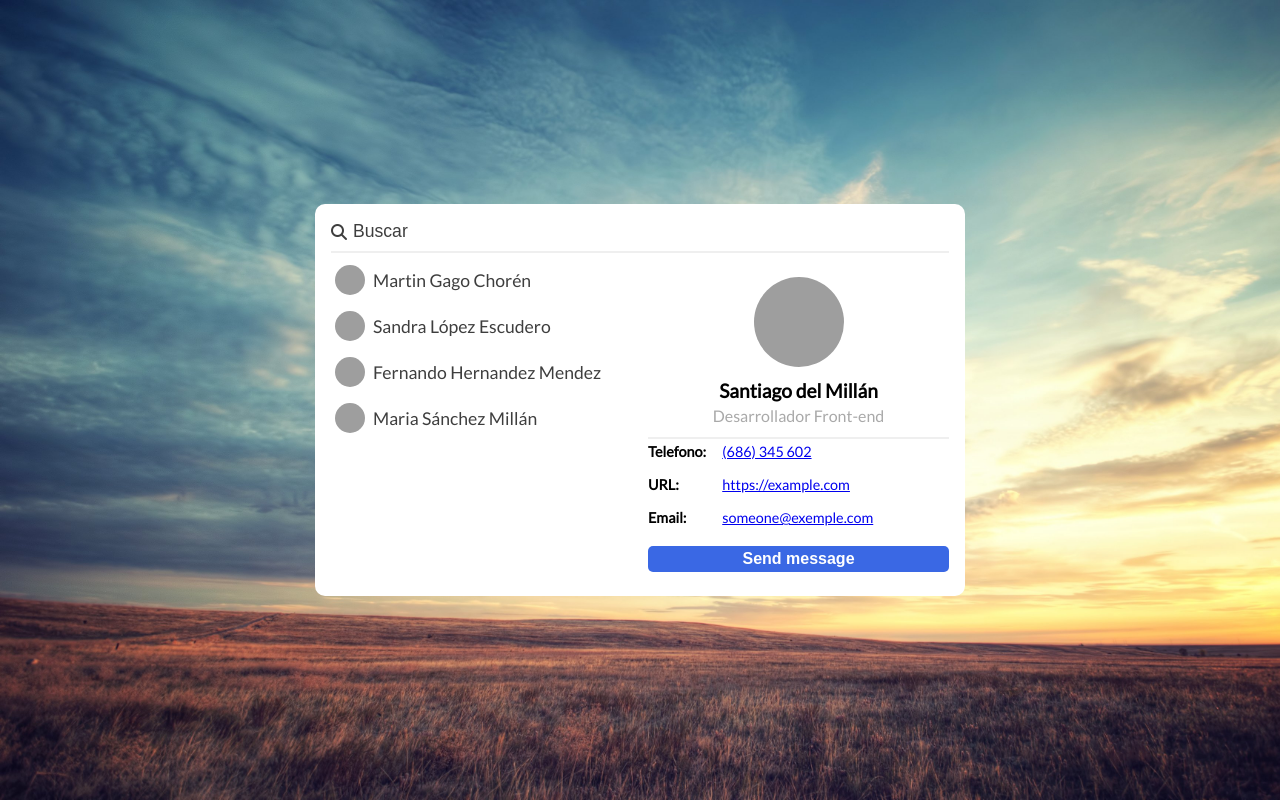
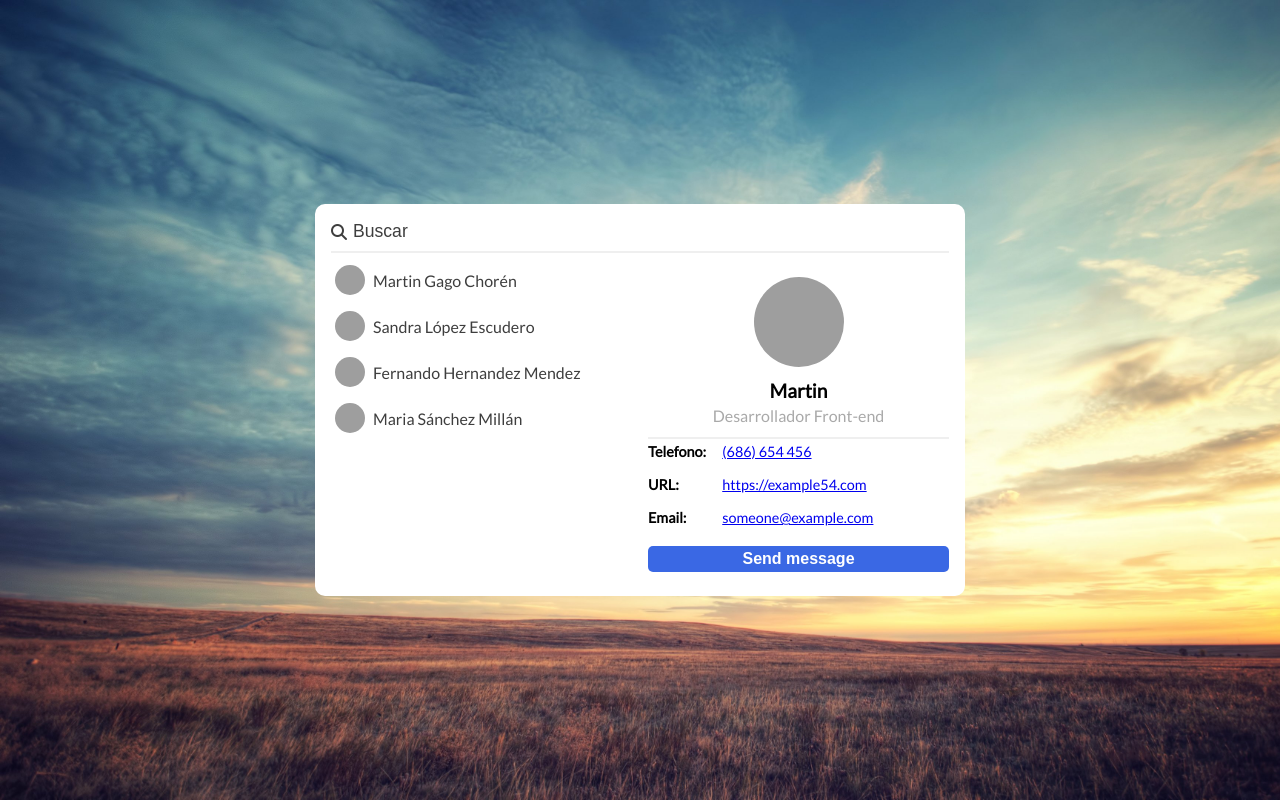
Before and after one commit to Martingago/agenda-contacto, a plain HTML site: page index.html in a window 1280 px wide. Drawn offline with Linux system fonts and the light colour scheme; grey boxes are pictures that could not be loaded.

Commit message:
json y carga en pantalla

```diff
--- a/design/style/style.css
+++ b/design/style/style.css
@@ -62,22 +62,34 @@
         height: auto;
     }
         .agenda-personas li div{
-            display: flex;
+            display: grid;
             gap: .5rem;
+            grid-template-columns: auto 1fr auto;
             align-items: center;
             border-radius: 5px;
             padding: .25rem;
+            cursor: pointer;
+            user-select: none;
+            transition: background-color .2s linear;
+        }
+        .agenda-personas li div i{
+            opacity: 0;
+            transition: opacity .2s linear;
         }
         .agenda-personas li div:hover{
             background-color: rgb(239, 239, 239);
+        }
+        .agenda-personas li div:hover > i{
+            opacity: 1;
         }
         .agenda-personas li div img{
             width: 30px;
             height: 30px;
             border-radius: 50%;
+            object-fit: cover;
         }
         .agenda-personas li div p{
-            font-size: 1.1rem;
+            font-size: 1rem;
             font-weight: 500;
             color: rgb(62, 62, 62);
         }
@@ -96,6 +108,7 @@
         width: 90px;
         height: 90px;
         border-radius: 50%;
+        object-fit: cover;
     }
 
     .profile-ppl  .nombre{
--- a/index.html
+++ b/index.html
@@ -22,21 +22,20 @@
 
             </ul>
             <div class="profile-ppl">
-                <img src="http://placekitten.com/50/50" alt="perfil">
-                <p class="nombre">Santiago del Millán</p>
-                <p class="puesto">Desarrollador Front-end</p>
+                <img class="foto-perfil" src="http://placekitten.com/50/50" alt="perfil">
+                <p class="nombre"></p>
+                <p class="puesto"></p>
                 <hr>
                 <div class="contact-information">
-                    <p>Telefono:</p> <a href="tel:+686 345 602">(686) 345 602</a>
-                    <p>URL: </p> <a class="web" href="https://example.com" target="_blank">https://example.com</a>
-                    <p>Email: </p> <a class="mail" href="mailto:someone@exemple.com">someone@exemple.com</a>
+                    <p>Telefono:</p> <a  class="telefono" href="tel:+686 345 602"></a>
+                    <p>URL: </p> <a class="web" href="https://example.com" target="_blank"></a>
+                    <p>Email: </p> <a class="mail" href="mailto:someone@exemple.com"></a>
                 </div>
                 <button>Send message</button>
 
             </div>
         </div>
 
-
     </section>
 
     <script src="script/app.js"></script>
--- a/script/app.js
+++ b/script/app.js
@@ -1,30 +1,58 @@
 "use strict";
 const listContacto = document.querySelector(".agenda-personas");
-let contacto = [];
+
+const fotoPerfil = document.querySelector(".foto-perfil");
+const telefono = document.querySelector(".telefono");
+const nombre = document.querySelector(".nombre");
+const puesto = document.querySelector(".puesto");
+const web = document.querySelector(".web");
+const mail = document.querySelector(".mail");
+
+
+const contactos = new Map();
 
 async function importarContactos(){
-    const response = await fetch('/script/contactos.json');
-    contacto = await response.json();
+    // Traemos los contactos desde la BBDD y los metemos en un MAP
+    const response = await fetch('script/contactos.json');
+    let contacto = await response.json();
+    contacto.forEach(element => {
+        contactos.set(element.id, element);
+        // Creamos contenido para cada contacto
+        const elementoContacto = document.createElement('li');
+        elementoContacto.className = "contacto";
+        elementoContacto.id = element.id;
+        elementoContacto.innerHTML += `
+        <div>
+            <img src="${element.imagen}" alt="test">
+            <p>${element.nombre + " " + element.apellido} </p>
+            <i class="fa-solid fa-chevron-right"></i>
+        </div>
+        `
+        listContacto.appendChild(elementoContacto)
 
-    contacto.forEach(element => {
-        const persona = document.createElement('li');
-        persona.className = "contacto"
-        persona.id = `${element.ID}`
-        persona.innerHTML += `
-        <div>
-        <img src="${element.imagen}" alt="imagen persona contacto">
-        <p>${element.nombre + " "+  element.apellido}</p>
-        <div>
-        `
-        listContacto.appendChild(persona);
-
-        persona.addEventListener("click",
-
+        // Se pinta por pantalla los datos de los contactos
+        elementoContacto.addEventListener("click",
         ()=> {
-            console.log(persona)
+            fotoPerfil.src = `${element.imagen}`
+            nombre.textContent = `${element.nombre}`;
+            puesto.textContent = `${element.puesto}`;
+            telefono.textContent = `${element.telefono}`;
+            web.textContent = `${element.url}`;
+                web.href = `${element.url}`;
+            mail.textContent = `${element.email}`;
+                mail.href = `mailto:${element.email}`
         })
     }
+    );
+    fotoPerfil.src = `${contactos.get("000").imagen}`
+    nombre.textContent = `${contactos.get("000").nombre}`;
+    puesto.textContent = `${contactos.get("000").puesto}`;
+    telefono.textContent = `${contactos.get("000").telefono}`;
+    web.textContent = `${contactos.get("000").url}`;
+        web.href= `${contactos.get("000").url}`
+    mail.textContent = `${contactos.get("000").email}`;
+        mail.href = `mailto:${contactos.get("000".email)}`
 
-    );
+
 }
 importarContactos();
--- a/script/contactos.json
+++ b/script/contactos.json
@@ -1,38 +1,42 @@
 [
         {
-            "ID": "000",
+            "id": "000",
             "nombre": "Martin",
             "apellido": "Gago Chorén",
+            "puesto": "Desarrollador Front-end",
             "telefono": "(686) 654 456",
             "email": "someone@example.com",
-            "url": "https://example.com",
-            "imagen": "http://placekitten.com/50/50"
+            "url": "https://example54.com",
+            "imagen": "http://placekitten.com/250/500"
         },
         {
-            "ID": "001",
+            "id": "001",
             "nombre": "Sandra",
             "apellido": "López Escudero",
+            "puesto": "Desarrolladora de Sistemas",
             "telefono": "(686) 753 268",
             "email": "someone@example03.com",
-            "url": "https://example.com",
-            "imagen": "http://placekitten.com/50/50"
+            "url": "https://example43.com",
+            "imagen": "http://placekitten.com/70/70"
         },
         {
-            "ID": "002",
+            "id": "002",
             "nombre": "Fernando",
             "apellido": "Hernandez Mendez",
+            "puesto": "Desarrollador Back-end",
             "telefono": "(186) 534 621",
             "email": "someone@example76.com",
-            "url": "https://example.com",
-            "imagen": "http://placekitten.com/50/50"
+            "url": "https://example22.com",
+            "imagen": "http://placekitten.com/250/250"
         },
         {
-            "ID": "003",
+            "id": "003",
             "nombre": "Maria",
             "apellido": "Sánchez Millán",
+            "puesto": "Diseñadora Gráfica",
             "telefono": "(686) 654 456",
             "email": "someone@example12.com",
-            "url": "https://example.com",
-            "imagen": "http://placekitten.com/50/50"
+            "url": "https://example12.com",
+            "imagen": "http://placekitten.com/90/90"
         }
     ]
```
